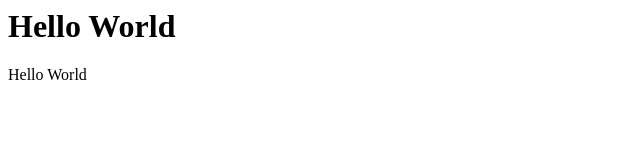
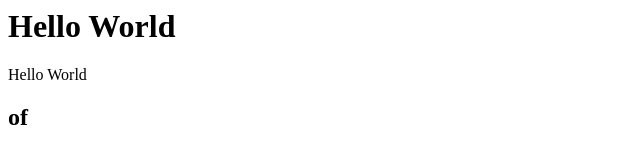
Before and after one commit to nivasgsri/Project1, a plain HTML site: page index.html in a window 1280 px wide. Shown: the full height of the page, 0-640 px from the left. Drawn offline with Linux system fonts and the light colour scheme.

Commit message:
added of in tml

```diff
--- a/index.html
+++ b/index.html
@@ -1,2 +1,3 @@
 <h1>Hello World</h1>
 <head>Hello World</head>
+<h2>of</h2>
```
